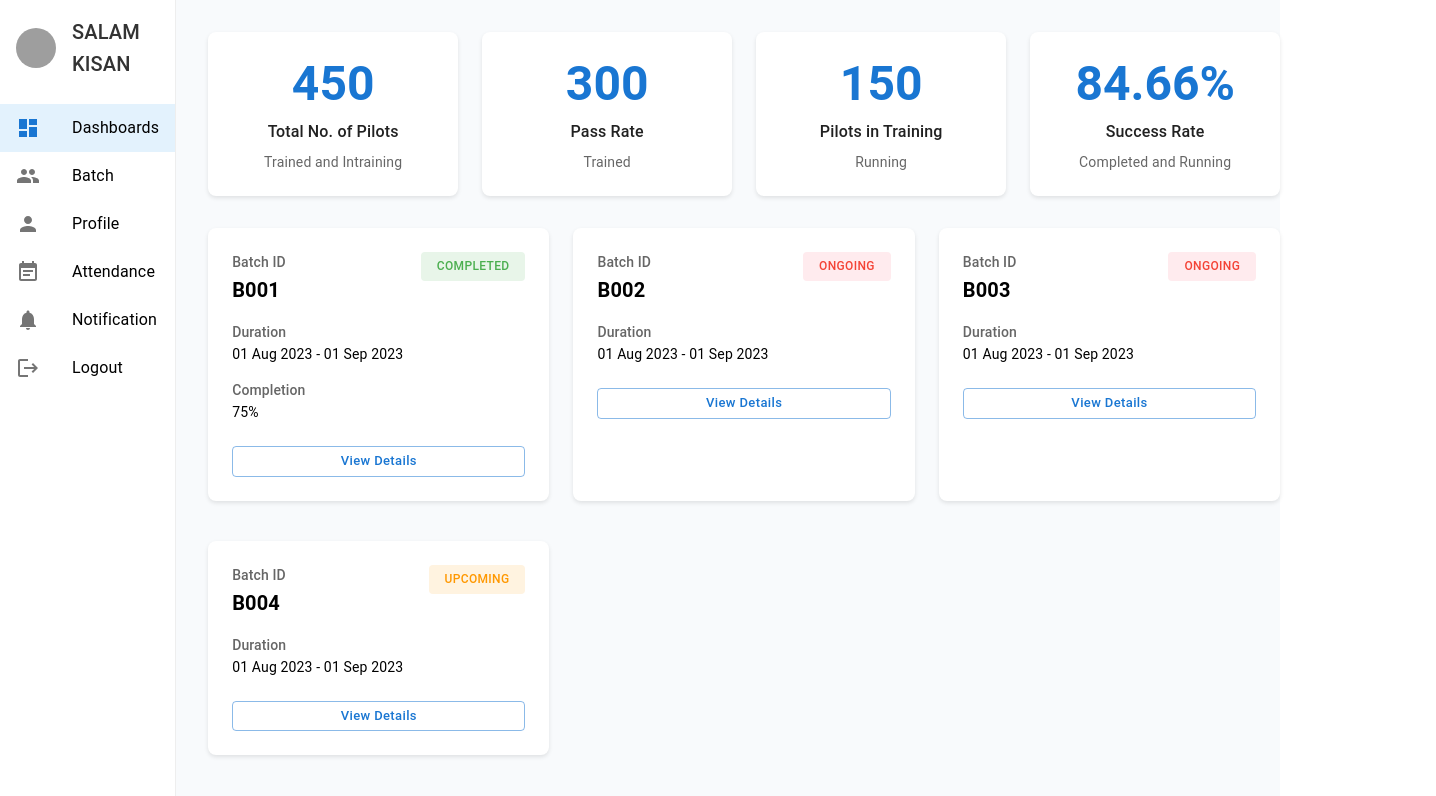
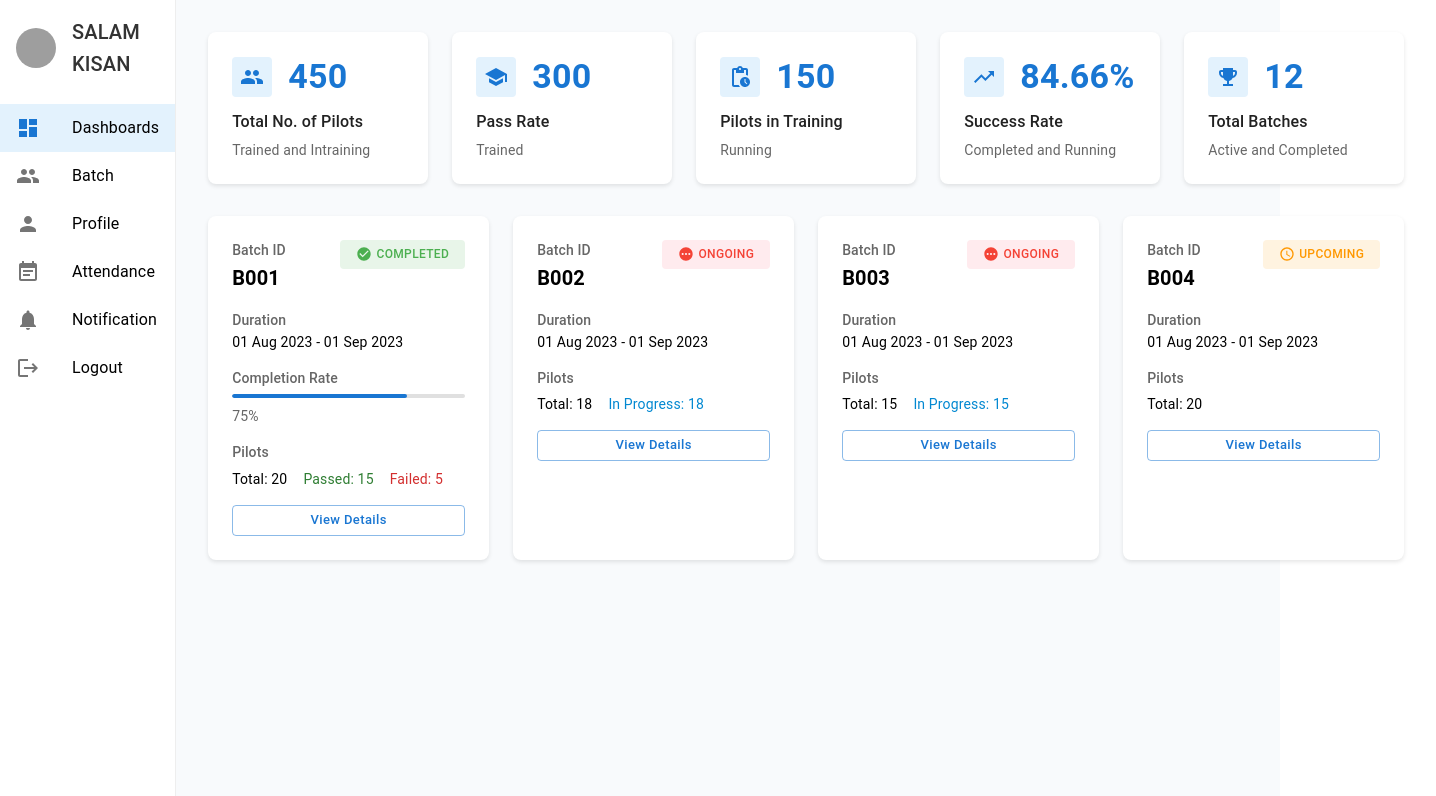
Before and after one commit to Hiranya132/23J45A0505-, a React (Vite) app: page / in a window 1280 px wide. Shown: the top 796 px of the page, 1436 px wide, since content can reach past the window. Built offline with nearby package versions, Linux system fonts and the light colour scheme; grey boxes are pictures that could not be loaded.

Commit message:
Enhance UI and add missing statistics

```diff
--- a/src/App.jsx
+++ b/src/App.jsx
@@ -5,6 +5,11 @@ import StatCard from './components/StatCard';
 import BatchCard from './components/BatchCard';
 import BatchDetails from './components/BatchDetails';
 import PilotList from './components/PilotList';
+import GroupIcon from '@mui/icons-material/Group';
+import SchoolIcon from '@mui/icons-material/School';
+import PendingActionsIcon from '@mui/icons-material/PendingActions';
+import TrendingUpIcon from '@mui/icons-material/TrendingUp';
+import EmojiEventsIcon from '@mui/icons-material/EmojiEvents';
 
 function App() {
   const [selectedView, setSelectedView] = useState('dashboard');
@@ -16,15 +21,41 @@ function App() {
         {selectedView === 'dashboard' ? (
           <>
             <Box sx={{ display: 'flex', gap: 3, mb: 4 }}>
-              <StatCard title="Total No. of Pilots" value="450" subtitle="Trained and Intraining" />
-              <StatCard title="Pass Rate" value="300" subtitle="Trained" />
-              <StatCard title="Pilots in Training" value="150" subtitle="Running" />
-              <StatCard title="Success Rate" value="84.66%" subtitle="Completed and Running" />
+              <StatCard
+                title="Total No. of Pilots"
+                value="450"
+                subtitle="Trained and Intraining"
+                icon={<GroupIcon color="primary" />}
+              />
+              <StatCard
+                title="Pass Rate"
+                value="300"
+                subtitle="Trained"
+                icon={<SchoolIcon color="primary" />}
+              />
+              <StatCard
+                title="Pilots in Training"
+                value="150"
+                subtitle="Running"
+                icon={<PendingActionsIcon color="primary" />}
+              />
+              <StatCard
+                title="Success Rate"
+                value="84.66%"
+                subtitle="Completed and Running"
+                icon={<TrendingUpIcon color="primary" />}
+              />
+              <StatCard
+                title="Total Batches"
+                value="12"
+                subtitle="Active and Completed"
+                icon={<EmojiEventsIcon color="primary" />}
+              />
             </Box>
 
             <Box sx={{
               display: 'grid',
-              gridTemplateColumns: 'repeat(auto-fill, minmax(300px, 1fr))',
+              gridTemplateColumns: 'repeat(auto-fill, minmax(280px, 1fr))',
               gap: 3,
               mt: 4
             }}>
@@ -33,21 +64,25 @@ function App() {
                 duration="01 Aug 2023 - 01 Sep 2023"
                 status="Completed"
                 completion="75"
+                pilotsCount={{ total: 20, passed: 15, failed: 5 }}
               />
               <BatchCard
                 batchId="B002"
                 duration="01 Aug 2023 - 01 Sep 2023"
                 status="Ongoing"
+                pilotsCount={{ total: 18, inProgress: 18 }}
               />
               <BatchCard
                 batchId="B003"
                 duration="01 Aug 2023 - 01 Sep 2023"
                 status="Ongoing"
+                pilotsCount={{ total: 15, inProgress: 15 }}
               />
               <BatchCard
                 batchId="B004"
                 duration="01 Aug 2023 - 01 Sep 2023"
                 status="Upcoming"
+                pilotsCount={{ total: 20 }}
               />
             </Box>
           </>
--- a/src/components/BatchCard.jsx
+++ b/src/components/BatchCard.jsx
@@ -1,6 +1,9 @@
 import { Box, Typography, Button } from '@mui/material';
+import CheckCircleIcon from '@mui/icons-material/CheckCircle';
+import PendingIcon from '@mui/icons-material/Pending';
+import ScheduleIcon from '@mui/icons-material/Schedule';
 
-export default function BatchCard({ batchId, duration, status, completion }) {
+export default function BatchCard({ batchId, duration, status, completion, pilotsCount }) {
   const getStatusColor = () => {
     switch (status) {
       case 'Completed': return '#4caf50';
@@ -19,15 +22,25 @@ export default function BatchCard({ batchId, duration, status, completion }) {
     }
   };
 
+  const getStatusIcon = () => {
+    switch (status) {
+      case 'Completed': return <CheckCircleIcon sx={{ fontSize: 16 }} />;
+      case 'Ongoing': return <PendingIcon sx={{ fontSize: 16 }} />;
+      case 'Upcoming': return <ScheduleIcon sx={{ fontSize: 16 }} />;
+      default: return null;
+    }
+  };
+
   return (
     <Box sx={{
       p: 3,
       bgcolor: '#fff',
       borderRadius: 2,
       boxShadow: '0 2px 4px rgba(0,0,0,0.1)',
-      mb: 2,
       '&:hover': {
         boxShadow: '0 4px 8px rgba(0,0,0,0.1)',
+        transform: 'translateY(-2px)',
+        transition: 'all 0.2s ease-in-out'
       }
     }}>
       <Box sx={{ display: 'flex', justifyContent: 'space-between', alignItems: 'flex-start', mb: 2 }}>
@@ -43,9 +56,13 @@ export default function BatchCard({ batchId, duration, status, completion }) {
             px: 2,
             py: 0.5,
             borderRadius: 1,
-            fontSize: '0.75rem'
+            fontSize: '0.75rem',
+            display: 'flex',
+            alignItems: 'center',
+            gap: 0.5
           }}
         >
+          {getStatusIcon()}
           {status}
         </Typography>
       </Box>
@@ -55,8 +72,54 @@ export default function BatchCard({ batchId, duration, status, completion }) {
 
       {completion && (
         <Box sx={{ mb: 2 }}>
-          <Typography variant="subtitle2" color="text.secondary">Completion</Typography>
-          <Typography variant="body2">{completion}%</Typography>
+          <Typography variant="subtitle2" color="text.secondary" gutterBottom>
+            Completion Rate
+          </Typography>
+          <Box sx={{
+            height: 4,
+            bgcolor: '#e0e0e0',
+            borderRadius: 2,
+            overflow: 'hidden',
+            mb: 1
+          }}>
+            <Box sx={{
+              width: `${completion}%`,
+              height: '100%',
+              bgcolor: 'primary.main',
+              borderRadius: 2
+            }} />
+          </Box>
+          <Typography variant="body2" color="text.secondary">
+            {completion}%
+          </Typography>
+        </Box>
+      )}
+
+      {pilotsCount && (
+        <Box sx={{ mb: 2 }}>
+          <Typography variant="subtitle2" color="text.secondary" gutterBottom>
+            Pilots
+          </Typography>
+          <Box sx={{ display: 'flex', gap: 2 }}>
+            <Typography variant="body2">
+              Total: {pilotsCount.total}
+            </Typography>
+            {pilotsCount.passed && (
+              <Typography variant="body2" color="success.main">
+                Passed: {pilotsCount.passed}
+              </Typography>
+            )}
+            {pilotsCount.failed && (
+              <Typography variant="body2" color="error.main">
+                Failed: {pilotsCount.failed}
+              </Typography>
+            )}
+            {pilotsCount.inProgress && (
+              <Typography variant="body2" color="info.main">
+                In Progress: {pilotsCount.inProgress}
+              </Typography>
+            )}
+          </Box>
         </Box>
       )}
 
@@ -65,7 +128,6 @@ export default function BatchCard({ batchId, duration, status, completion }) {
         size="small"
         fullWidth
         sx={{
-          mt: 1,
           textTransform: 'none',
           '&:hover': {
             bgcolor: '#e3f2fd'
--- a/src/components/StatCard.jsx
+++ b/src/components/StatCard.jsx
@@ -1,27 +1,43 @@
 import { Box, Typography } from '@mui/material';
 
-export default function StatCard({ title, value, subtitle }) {
+export default function StatCard({ title, value, subtitle, icon }) {
   return (
     <Box sx={{
       bgcolor: '#fff',
       p: 3,
       borderRadius: 2,
       boxShadow: '0 2px 4px rgba(0,0,0,0.1)',
-      textAlign: 'center',
-      minWidth: 250,
+      minWidth: 220,
       display: 'flex',
       flexDirection: 'column',
-      gap: 1
+      gap: 1.5,
+      flex: 1
     }}>
-      <Typography variant="h3" fontWeight="bold" color="primary">
+      <Box sx={{ display: 'flex', alignItems: 'center', gap: 2 }}>
+        {icon && (
+          <Box sx={{
+            bgcolor: '#e3f2fd',
+            p: 1,
+            borderRadius: 1,
+            display: 'flex',
+            alignItems: 'center',
+            justifyContent: 'center'
+          }}>
+            {icon}
+          </Box>
+        )}
+        <Typography variant="h4" fontWeight="bold" color="primary">
           {value}
         </Typography>
-      <Typography variant="body1" color="text.primary" fontWeight="medium">
+      </Box>
+      <Box>
+        <Typography variant="body1" color="text.primary" fontWeight="medium" gutterBottom>
           {title}
         </Typography>
         <Typography variant="body2" color="text.secondary">
           {subtitle}
         </Typography>
       </Box>
+    </Box>
   );
 }
```
Lines whose indentation alone changed are shown as unchanged.
